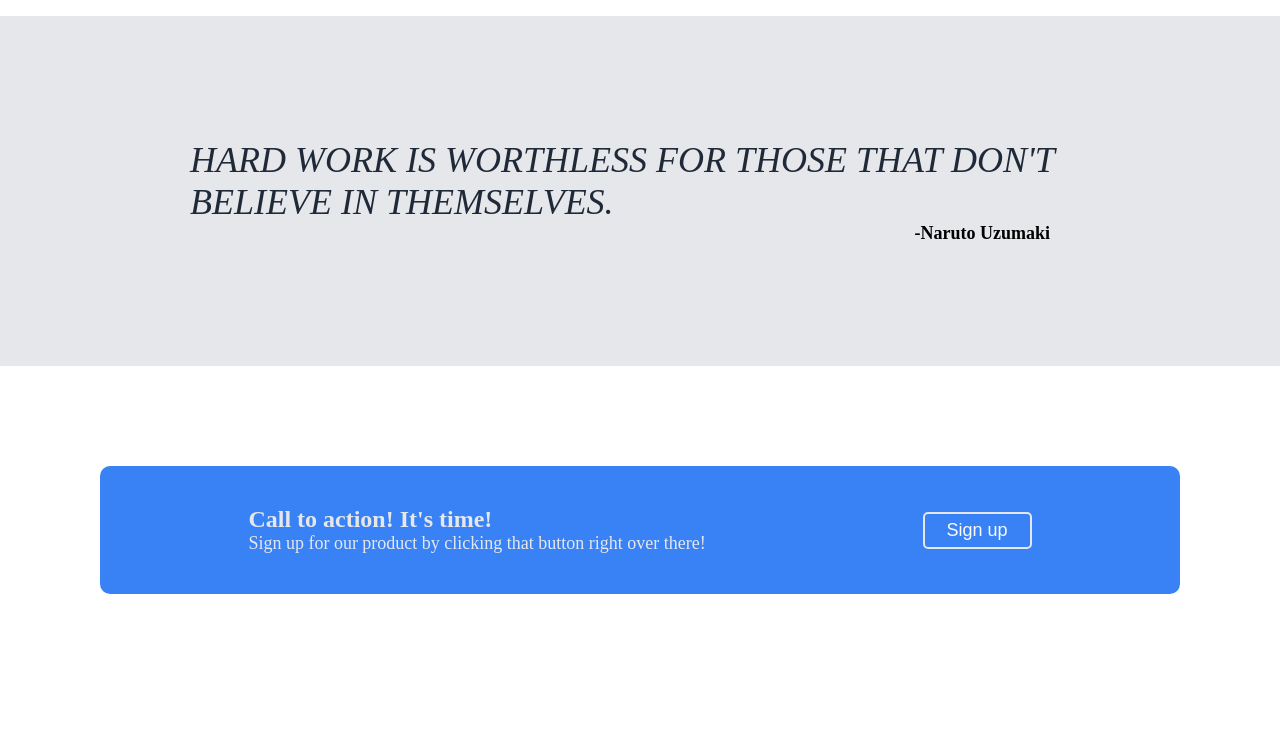
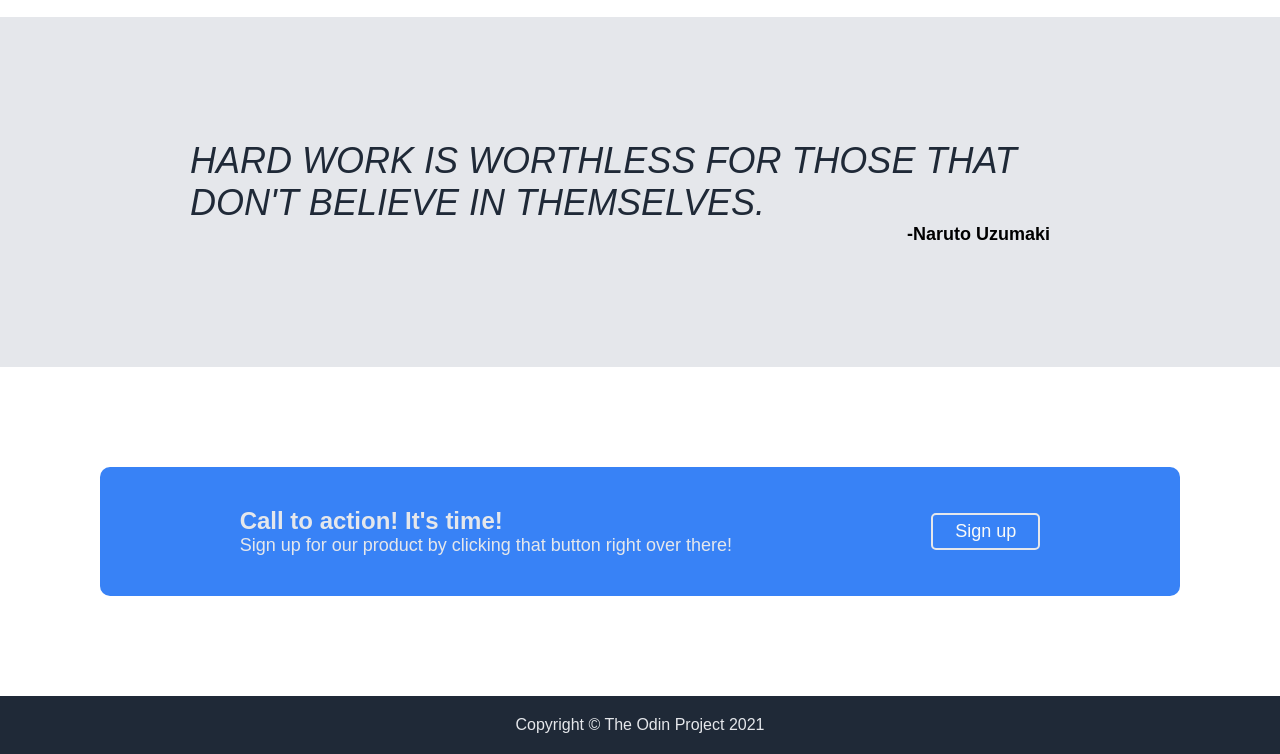
Before and after one commit to samueledu10/Landing-page, a plain HTML site: page index.html in a window 1280 px wide. Shown: the part 915-1669 px from the top of the page. Before the commit the page ends 1609 px from the top, so only its background shows below. Drawn offline with Linux system fonts and the light colour scheme.

Commit message:
Add footer to page

```diff
--- a/index.html
+++ b/index.html
@@ -70,5 +70,9 @@
             <button class="sign-up">Sign up</button>
         </div>
     </div>
+
+    <div class="footer">
+        Copyright © The Odin Project 2021
+    </div>
 </body>
 </html>
--- a/styles.css
+++ b/styles.css
@@ -1,5 +1,6 @@
 body {
     margin: 0;
+    font-family: Arial, sans-serif;
 }
 /*header section*/
 .header-container {
@@ -190,3 +191,14 @@ a, .hero-secondary {
     color: #E5E7EB;
     margin: 0;
 }
+
+/*footer*/
+
+.footer {
+    background-color: #1F2937;
+    color: #E5E7EB;
+    padding: 20px;
+    display: flex;
+    justify-content: center;
+    align-items: center;
+}
```
Also changed, not shown: 1 other file.
